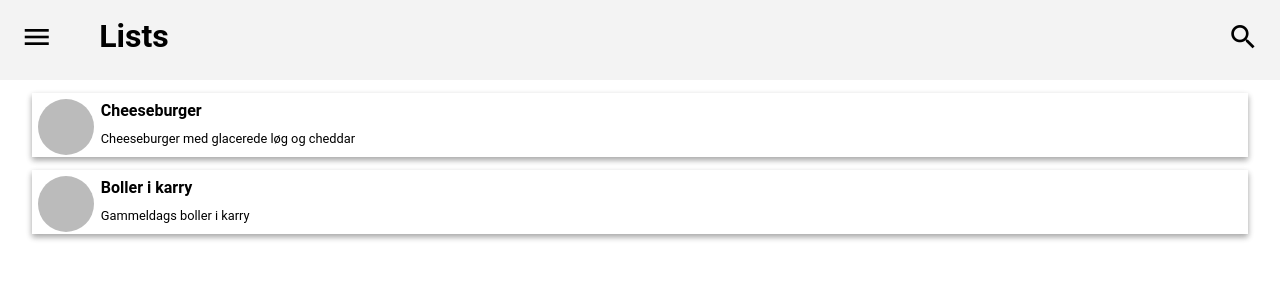
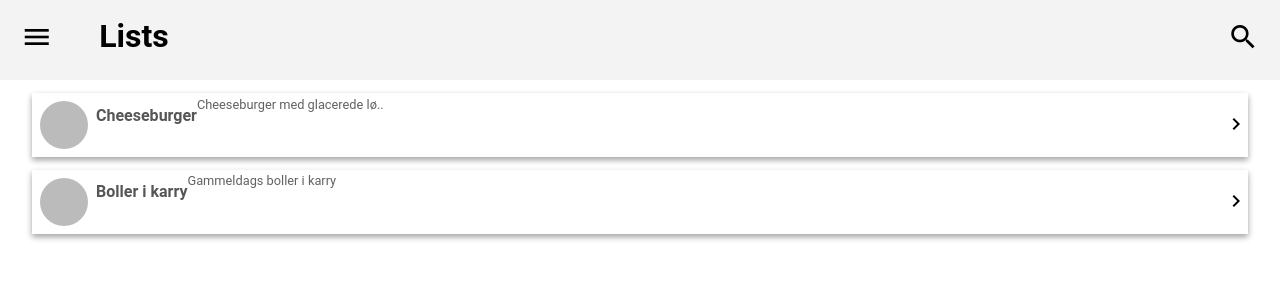
Before and after one commit to Tobias-Secher/shoppingList, a React (Create React App) app in the folder shoppinglist/: page / in a window 1280 px wide. Shown: the top 300 px of the page. Built offline with nearby package versions, Linux system fonts and the light colour scheme.

Commit message:
- Added keyboard icon to shopping list items - Changed some css

```diff
--- a/shoppinglist/src/App.css
+++ b/shoppinglist/src/App.css
@@ -13,13 +13,13 @@ body {
 }
 
 .dot {
-  height: 3.5em;
-  width: 3.5em;
+  height: 3em;
+  width: 3em;
   background-color: #bbb;
   border-radius: 50%;
   display: inline-block;
   float: left;
-  margin: 0.4em;
+  margin: 0.5em;
 }
 
 .header {
@@ -53,13 +53,30 @@ body {
   width: 95%;
   margin: 0.8em auto 0;
   height: 4em;
+  position: relative;
 }
 
 .shoppingItem h2 {
-  padding: 0.5em;
+  float: left;
   font-size: 1em;
+  padding-top: 0.8em;
+  color: #565656;
 }
 
 .shoppingItem .description {
   font-size: 0.8em;
+  float: left;
+  padding-top: 0.3em;
+  color: #636262;
 }
+
+.shoppingItem .info {
+  width: 60%;
+  float: left;
+}
+
+.shoppingItem i {
+  position: absolute;
+  right: 0;
+  top: 30%;
+}
--- a/shoppinglist/src/App.js
+++ b/shoppinglist/src/App.js
@@ -13,7 +13,7 @@ class App extends Component {
                 id: 1,
                 title: "Cheeseburger",
                 price: 20,
-                description: "Cheeseburger med glacerede løg og cheddar"
+                description: "Cheeseburger med glacerede lø.."
             }, {
                 id: 2,
                 title: "Boller i karry",
--- a/shoppinglist/src/ShoppingList.js
+++ b/shoppinglist/src/ShoppingList.js
@@ -7,8 +7,13 @@ class ShoppingList extends Component {
             list.push(
                 <div className="shoppingItem" key={elm.id}>
                     <span className="dot"/>
-                    <h2>{elm.title}</h2>
-                    <span className="description">{elm.description}</span>
+                    <div className="info">
+                        <h2>{elm.title}</h2>
+                        <span className="description">{elm.description}</span>
+                    </div>
+                    <i className="material-icons">
+                        keyboard_arrow_right
+                    </i>
                 </div>
             )
         });
```
